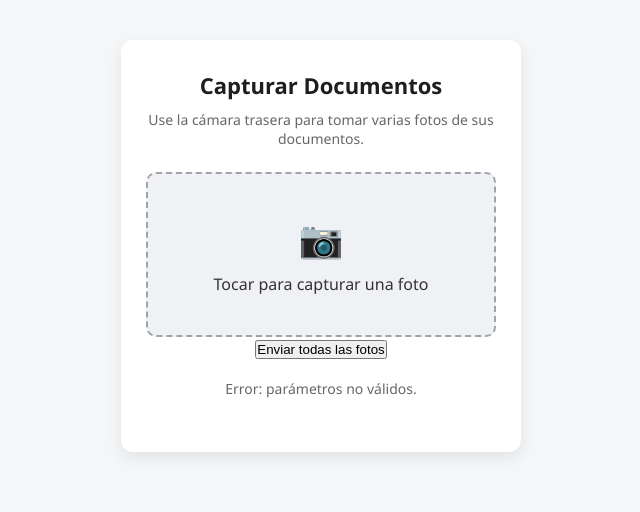
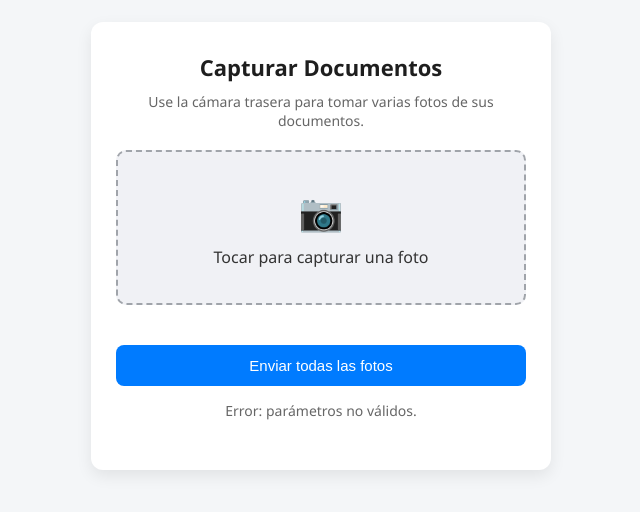
Before and after one commit to AdrielDT911/FotoWeb, a plain HTML site: page index.html in a window 1280 px wide. Shown: the part 154-666 px from the top of the page, without its empty margins (319-959 px from the left). Drawn offline with Linux system fonts and the light colour scheme.

Commit message:
Update styles.css

```diff
--- a/styles.css
+++ b/styles.css
@@ -1,11 +1,9 @@
-/* Reset básico */
 * {
   margin: 0;
   padding: 0;
   box-sizing: border-box;
 }
 
-/* Tipografía y cuerpo */
 body {
   font-family: 'Segoe UI', Roboto, sans-serif;
   background-color: #f4f6f8;
@@ -13,36 +11,32 @@ body {
   display: flex;
   justify-content: center;
   align-items: center;
-  height: 100vh;
+  min-height: 100vh;
   padding: 20px;
 }
 
-/* Contenedor principal */
 .container {
   background: #ffffff;
   border-radius: 12px;
   box-shadow: 0 6px 16px rgba(0, 0, 0, 0.08);
   padding: 30px 25px;
-  max-width: 400px;
+  max-width: 460px;
   width: 100%;
   text-align: center;
 }
 
-/* Título */
 .container h1 {
   font-size: 22px;
   margin-bottom: 10px;
   color: #1e1e1e;
 }
 
-/* Texto secundario */
 .container p {
   font-size: 14px;
   color: #666;
-  margin-bottom: 24px;
+  margin-bottom: 20px;
 }
 
-/* Casilla de carga personalizada */
 .upload-box {
   display: flex;
   flex-direction: column;
@@ -51,9 +45,10 @@ body {
   background-color: #f0f1f5;
   border: 2px dashed #a0a4aa;
   border-radius: 10px;
-  padding: 40px 20px;
+  padding: 35px 20px;
   cursor: pointer;
   transition: border-color 0.3s;
+  margin-bottom: 20px;
 }
 
 .upload-box:hover {
@@ -71,9 +66,40 @@ body {
   color: #333;
 }
 
-/* Mensaje de estado */
+.preview {
+  display: flex;
+  flex-wrap: wrap;
+  gap: 8px;
+  justify-content: center;
+  margin-bottom: 20px;
+}
+
+.preview img {
+  width: 90px;
+  height: 90px;
+  object-fit: cover;
+  border-radius: 8px;
+  box-shadow: 0 2px 6px rgba(0,0,0,0.15);
+}
+
+.submit-btn {
+  background-color: #007bff;
+  color: white;
+  padding: 12px 20px;
+  font-size: 15px;
+  border: none;
+  border-radius: 8px;
+  cursor: pointer;
+  width: 100%;
+  transition: background 0.3s;
+}
+
+.submit-btn:hover {
+  background-color: #005dc4;
+}
+
 .status-msg {
-  margin-top: 20px;
+  margin-top: 15px;
   font-size: 14px;
   color: #444;
 }
```
